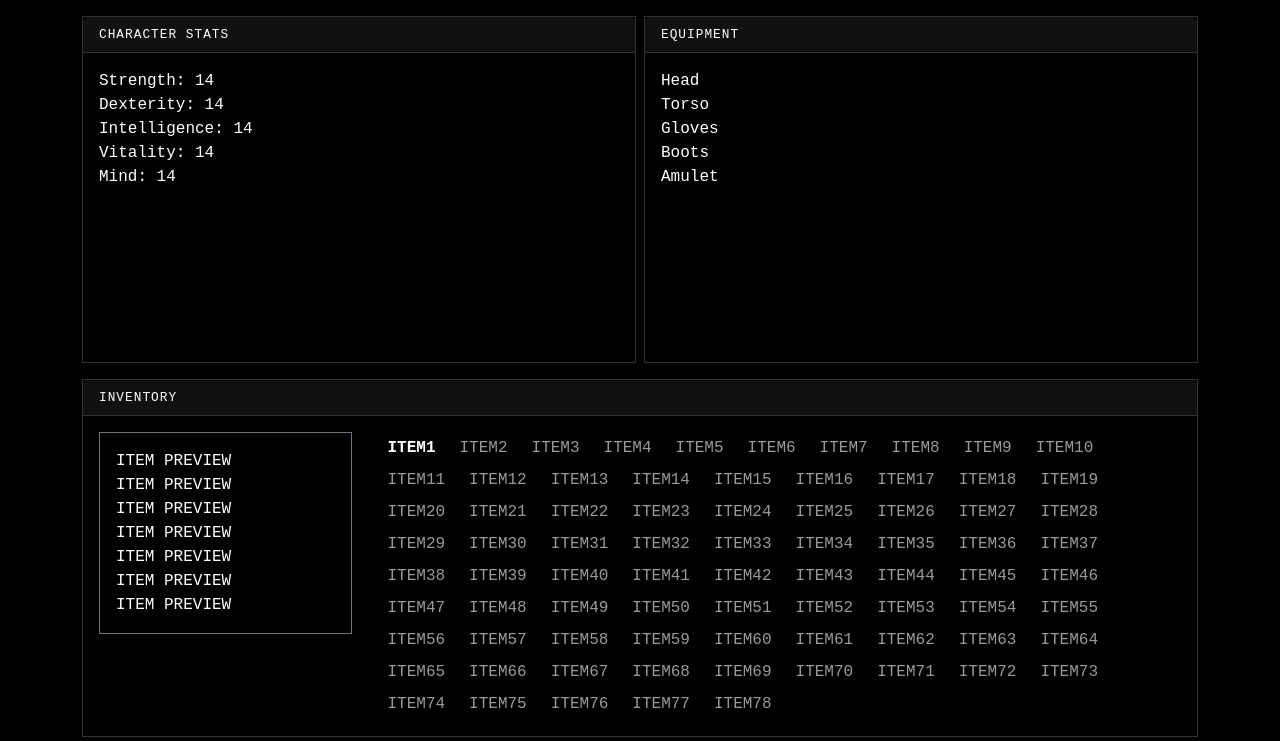
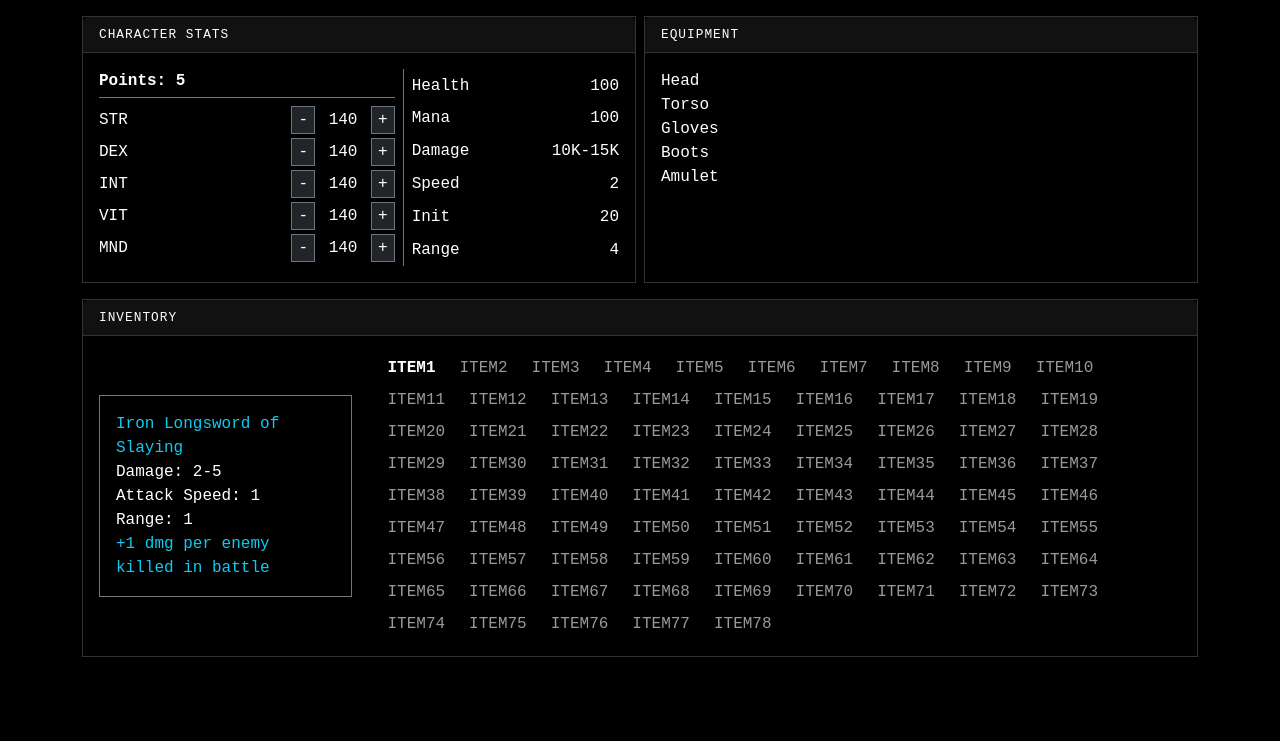
Before and after one commit to jokodev901/qumud, a Django app: template world/templates/character.html in a window 1280 px wide. Shown: the part 59-800 px from the top of the page. Run offline with Django 5.2, Linux system fonts and the light colour scheme; the template is opened without the code that fills it, so the values that code supplies are empty; some libraries are stand-ins or nearby versions.

Commit message:
Additional updates on character management page

```diff
--- a/world/templates/character.html
+++ b/world/templates/character.html
@@ -1,19 +1,100 @@
 {% extends base_template %}
 
 {% block content %}
-<div class="row g-2 h-50">
+<div class="row g-2">
     <div class="col-sm-3 flex-sm-fill">
         <div id="stats-card" class="card h-100">
             <div class="card-header">
                 <span>Character Stats</span>
             </div>
             <div class="card-body">
-                <div class="d-flex flex-column flex-grow-1">
-                    <div class="fs-6">Strength: 14</div>
-                    <div class="fs-6">Dexterity: 14</div>
-                    <div class="fs-6">Intelligence: 14</div>
-                    <div class="fs-6">Vitality: 14</div>
-                    <div class="fs-6">Mind: 14</div>
+                <div class="row flex-nowrap gx-2 gx-md-3">
+
+                    <div class="col-7 border-end border-secondary d-flex flex-column">
+
+                        <div class="fw-bold border-bottom border-secondary pb-1 mb-2 text-nowrap">Points: 5</div>
+
+                        <div class="d-flex justify-content-between align-items-center mb-1">
+                            <div class="text-nowrap">STR</div>
+                            <div class="text-nowrap">
+                                <button class="border border-secondary text-white bg-dark">-</button>
+                                <span class="mx-1">140</span>
+                                <button class="border border-secondary text-white bg-dark">+</button>
+                            </div>
+                        </div>
+
+                        <div class="d-flex justify-content-between align-items-center mb-1">
+                            <div class="text-nowrap">DEX</div>
+                            <div class="text-nowrap">
+                                <button class="border border-secondary text-white bg-dark">-</button>
+                                <span class="mx-1">140</span>
+                                <button class="border border-secondary text-white bg-dark">+</button>
+                            </div>
+                        </div>
+
+                        <div class="d-flex justify-content-between align-items-center mb-1">
+                            <div class="text-nowrap">INT</div>
+                            <div class="text-nowrap">
+                                <button class="border border-secondary text-white bg-dark">-</button>
+                                <span class="mx-1">140</span>
+                                <button class="border border-secondary text-white bg-dark">+</button>
+                            </div>
+                        </div>
+
+                        <div class="d-flex justify-content-between align-items-center mb-1">
+                            <div class="text-nowrap">VIT</div>
+                            <div class="text-nowrap">
+                                <button class="border border-secondary text-white bg-dark">-</button>
+                                <span class="mx-1">140</span>
+                                <button class="border border-secondary text-white bg-dark">+</button>
+                            </div>
+                        </div>
+
+                        <div class="d-flex justify-content-between align-items-center mb-1">
+                            <div class="text-nowrap">MND</div>
+                            <div class="text-nowrap">
+                                <button class="border border-secondary text-white bg-dark">-</button>
+                                <span class="mx-1">140</span>
+                                <button class="border border-secondary text-white bg-dark">+</button>
+                            </div>
+                        </div>
+
+                    </div>
+
+                    <div class="col-5 d-flex flex-column justify-content-around">
+
+                        <div class="d-flex justify-content-between text-nowrap">
+                            <div>Health</div>
+                            <div>100</div>
+                        </div>
+
+                        <div class="d-flex justify-content-between text-nowrap">
+                            <div>Mana</div>
+                            <div>100</div>
+                        </div>
+
+                        <div class="d-flex justify-content-between text-nowrap">
+                            <div>Damage</div>
+                            <div>10K-15K</div>
+                        </div>
+
+                        <div class="d-flex justify-content-between text-nowrap">
+                            <div>Speed</div>
+                            <div>2</div>
+                        </div>
+
+                        <div class="d-flex justify-content-between text-nowrap">
+                            <div>Init</div>
+                            <div>20</div>
+                        </div>
+
+                        <div class="d-flex justify-content-between text-nowrap">
+                            <div>Range</div>
+                            <div>4</div>
+                        </div>
+
+                    </div>
+
                 </div>
             </div>
         </div>
@@ -43,18 +124,20 @@
             </div>
             <div class="card-body">
                 <div class="row">
-                    <div class="col-sm-3">
-                        <div class="d-flex flex-column p-3 border border-1 border-secondary">
-                            <div>ITEM PREVIEW</div>
-                            <div>ITEM PREVIEW</div>
-                            <div>ITEM PREVIEW</div>
-                            <div>ITEM PREVIEW</div>
-                            <div>ITEM PREVIEW</div>
-                            <div>ITEM PREVIEW</div>
-                            <div>ITEM PREVIEW</div>
+                    <div class="col-sm-3 d-flex justify-content-center align-items-center">
+                        <div id="equip-window" class="d-flex flex-column p-3 border border-1 border-secondary">
+                            <div class="text-info">Iron Longsword of Slaying</div>
+                            <div>Damage: 2-5</div>
+                            <div>Attack Speed: 1</div>
+                            <div>Range: 1</div>
+                            <div class="text-info">+1 dmg per enemy killed in battle</div>
                         </div>
                     </div>
-                    <div class="col-sm-3 d-flex flex-sm-fill flex-wrap">
+                    <div hx-get="/"
+                         hx-trigger="change"
+                         hx-target="#equip-window"
+                         hx-include="closest .card-body"
+                         class="col-sm-3 d-flex align-content-start flex-fill flex-wrap">
                         {% for _ in "1234512387123987129837192873918273981723987aefaeaefaef12f12f12f12f12f12f12f12f" %}
                         <div class="mx-1">
                             <input type="radio"
```
